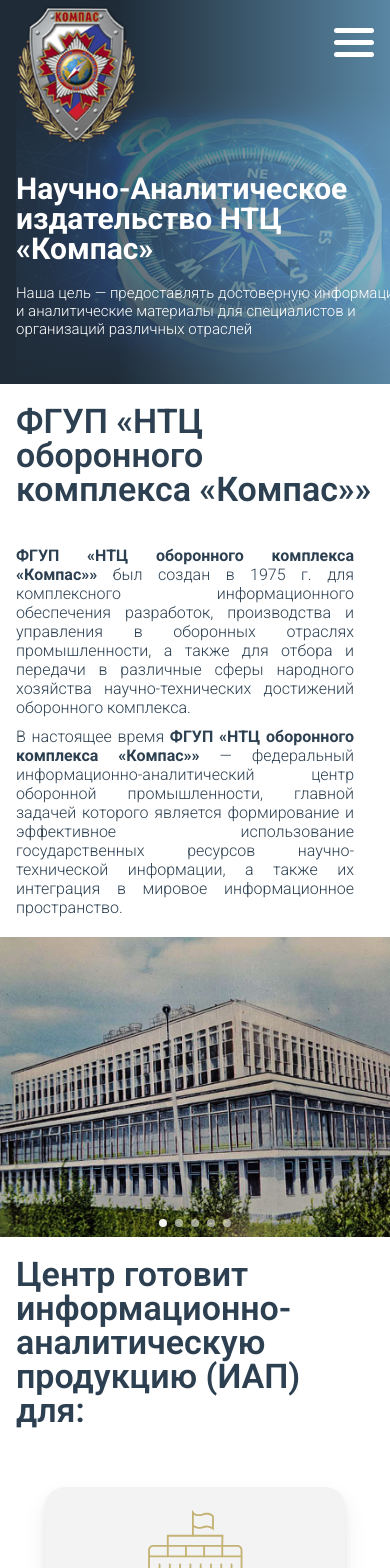
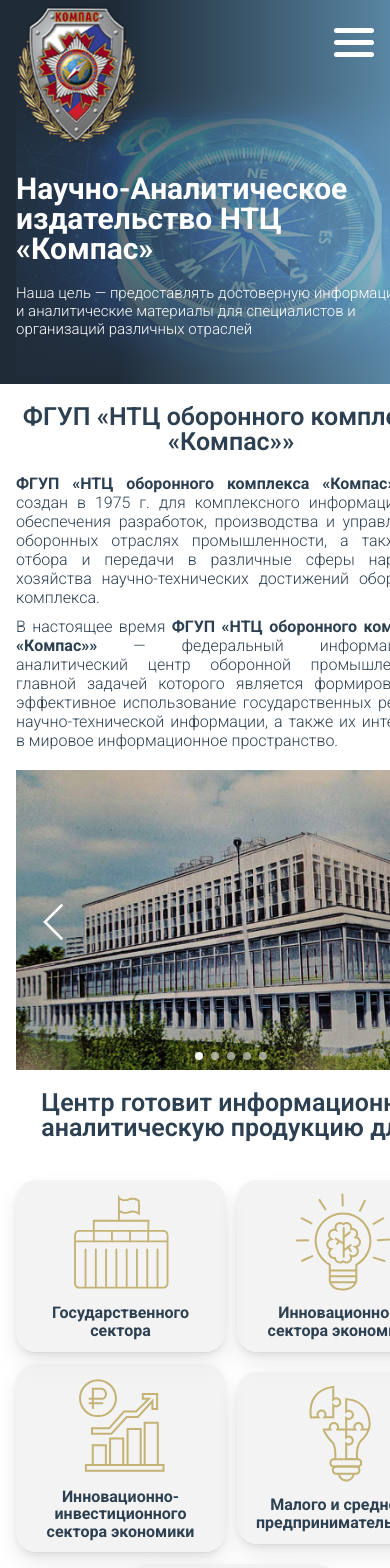
Before and after one commit to Alexandr-Prokhorenkov/ntb-publicjournals, an Angular app: page / in a window 390 px wide. Shown: the top 1568 px of the page. Built offline with nearby package versions, Linux system fonts and the light colour scheme.

Commit message:
адаптировал раздел о нас

```diff
--- a/src/app/components/about-page/about-page.component.html
+++ b/src/app/components/about-page/about-page.component.html
@@ -1,5 +1,4 @@
-<div class="padding">
-  <app-slider [slides]="sliderData" [enableAutoSlide]="false" [enableDrag]="false"></app-slider>
+<app-slider [slides]="sliderData" [enableAutoSlide]="false" [enableDrag]="false"></app-slider>
   <div class="container">
     <div class="about-page-wrapper">
       <div class="about-us-description">
@@ -39,7 +38,7 @@
       </div>
       <div class="our-analitics">
         <h3 class="our-description-title">
-          Центр готовит информационно-аналитическую продукцию (ИАП) для:
+          Центр готовит информационно-аналитическую продукцию для:
         </h3>
         <div class="our-analitics-cards">
           <div class="our-analitics-card">
@@ -179,4 +178,3 @@
       </div>
     </div>
   </div>
-</div>
--- a/src/app/components/about-page/about-page.component.scss
+++ b/src/app/components/about-page/about-page.component.scss
@@ -1,6 +1,7 @@
 .about-page-wrapper {
   display: flex;
   flex-direction: column;
+  width: fit-content;
   gap: 20px;
   margin-top: 20px;
   color: var(--primary-text-color);
@@ -26,6 +27,30 @@
   text-align: left;
 }
 
+.our-description-text {
+  padding-right: 10px;
+  padding-bottom: 10px;
+  font-weight: var(--font-weight-light);
+  font-size: 16px;
+  text-align: justify;
+  hyphens: auto;
+  overflow-wrap: break-word;
+  word-wrap: break-word;
+}
+
+@media (max-width: 480px) {
+  .our-description-title {
+    text-align: center;
+    padding-bottom: 0;
+    font-size: 25px;
+  }
+
+  .our-description-text {
+    text-align: justify;
+    padding-right: 0;
+  }
+}
+
 .text-block-description {
   display: flex;
   flex-direction: column;
@@ -40,17 +65,6 @@
 .about-us-description-block {
   display: flex;
   gap: 30px;
-}
-
-.our-description-text {
-  padding-right: 20px;
-  padding-bottom: 10px;
-  font-weight: var(--font-weight-light);
-  font-size: 16px;
-  text-align: justify;
-  hyphens: auto;
-  overflow-wrap: break-word;
-  word-wrap: break-word;
 }
 
 .description-image {
@@ -207,6 +221,7 @@
 .phone-text {
   font-weight: var(--font-weight-light);
   font-size: 16px;
+  width: 300px;
 }
 
 .contacts-info-wrapper {
@@ -235,3 +250,34 @@
   height: 300px;
   object-fit: cover;
 }
+
+@media (max-width: 480px) {
+  .our-analitics-cards {
+    gap: 12px;
+  }
+
+  .our-directions-cards-wrapper {
+    gap: 12px;
+  }
+
+  .our-analitics-card, .our-direction-card {
+    width: calc(50% - 6px);
+    height: auto;
+    padding: 12px;
+    gap: 8px;
+  }
+
+  .our-analitics-card .icon-wrapper {
+    width: 56px;
+    height: 56px;
+  }
+
+  .our-analitics-card-title {
+    font-size: 16px;
+    line-height: 1.1;
+  }
+
+  .our-analitics-card-text {
+    display: none;
+  }
+}
--- a/src/app/components/analytics-page/analytics-page.component.html
+++ b/src/app/components/analytics-page/analytics-page.component.html
@@ -1,3 +1,4 @@
+<div class="analitics-page">
 <app-slider [slides]="sliderData" [enableAutoSlide]="false" [enableDrag]="false"></app-slider>
 <div class="container">
   <div class="text-block">
@@ -18,3 +19,5 @@
   </div>
 </div>
 <router-outlet />
+
+</div>
--- a/src/app/components/analytics-page/analytics-page.component.scss
+++ b/src/app/components/analytics-page/analytics-page.component.scss
@@ -1,3 +1,7 @@
+.analitics-page {
+  height: 91vh;
+}
+
 .text-block {
   display: flex;
   flex-direction: column;
--- a/src/app/components/digests-page/digests-page.component.html
+++ b/src/app/components/digests-page/digests-page.component.html
@@ -1,3 +1,4 @@
+<div class="digests-page">
   <app-slider [slides]="sliderData" [enableAutoSlide]="false" [enableDrag]="false"></app-slider>
   <div class="container">
     <div class="text-block">
@@ -11,3 +12,4 @@
     </div>
   </div>
   <router-outlet />
+</div>
--- a/src/app/components/digests-page/digests-page.component.scss
+++ b/src/app/components/digests-page/digests-page.component.scss
@@ -1,3 +1,7 @@
+.digests-page {
+  height: 91vh;
+}
+
 .text-block {
   display: flex;
   flex-direction: column;
--- a/src/app/components/header/header-nav/header-nav.component.scss
+++ b/src/app/components/header/header-nav/header-nav.component.scss
@@ -88,7 +88,7 @@
   height: 5px;
   border-radius: 10px;
   background: currentcolor;
-  content: '';
+  content: "";
 }
 
 .burger-lines::before {
@@ -154,6 +154,9 @@
   font-size: 22px;
   line-height: 1;
   cursor: pointer;
+  outline: none !important;
+  box-shadow: none !important;
+  -webkit-tap-highlight-color: transparent;
 }
 
 .close-btn-icon {
--- a/src/app/shared/ui/photo-carousel/photo-carousel.component.html
+++ b/src/app/shared/ui/photo-carousel/photo-carousel.component.html
@@ -7,7 +7,6 @@
   [style.--transition]="transition()"
 >
   <div
-    class="viewport"
     class="viewport"
     (pointerdown)="onPointerDown($event)"
     (pointermove)="onPointerMove($event)"
--- a/src/app/shared/ui/photo-carousel/photo-carousel.component.scss
+++ b/src/app/shared/ui/photo-carousel/photo-carousel.component.scss
@@ -8,6 +8,10 @@
   height: 300px;
   outline: none;
   user-select: none;
+}
+
+@media (max-width: 480px) {
+  .carousel { width: 430px; }
 }
 
 .viewport {
--- a/src/app/shared/ui/photo-carousel/photo-carousel.component.ts
+++ b/src/app/shared/ui/photo-carousel/photo-carousel.component.ts
@@ -8,7 +8,7 @@
   computed,
   signal,
 } from '@angular/core';
-import { SvgIconComponent } from "../svg-icon/svg-icon.component";
+import { SvgIconComponent } from '../svg-icon/svg-icon.component';
 
 @Component({
   selector: 'app-photo-carousel',
@@ -19,34 +19,25 @@
   changeDetection: ChangeDetectionStrategy.OnPush,
 })
 export class PhotoCarouselComponent {
-  /** Список URL изображений */
   @Input({ required: true }) images: string[] = [];
 
-  /** Зациклить пролистывание */
   @Input() loop = true;
 
-  /** Высота области просмотра (любая CSS-величина) */
   @Input() viewportHeight = '360px';
 
-  /** Длительность анимации (мс) */
   @Input() animationMs = 400;
 
-  /** aria-label для региона карусели */
   @Input() ariaLabel = 'Фотогалерея';
 
-  /** Текущий индекс */
   readonly index = signal(0);
 
-  /** Можно ли листать влево/вправо (актуально при loop=false) */
   readonly canPrev: Signal<boolean> = computed(() => this.loop || this.index() > 0);
   readonly canNext: Signal<boolean> = computed(
     () => this.loop || this.index() < Math.max(0, this.images.length - 1),
   );
 
-  /** Сдвиг трека в процентах */
   readonly translateX: Signal<string> = computed(() => `translateX(-${this.index() * 100}%)`);
 
-  /** Инлайн-стиль длительности анимации */
   readonly transition: Signal<string> = computed(() => `transform ${this.animationMs}ms ease`);
 
   next(): void {
@@ -74,7 +65,6 @@
     this.index.set(clamped);
   }
 
-  // Управление с клавиатуры
   @HostListener('keydown', ['$event'])
   onKeydown(ev: KeyboardEvent): void {
     if (ev.key === 'ArrowRight') {
@@ -96,8 +86,10 @@
   }
 
   onPointerMove(e: PointerEvent) {
+    void e;
     if (!this.dragging || this.dragStartX === null) return;
   }
+
   onPointerUp(e: PointerEvent) {
     if (!this.dragging || this.dragStartX === null) return;
     const dx = e.clientX - this.dragStartX;
--- a/src/app/shared/ui/slider/ui/slider.component.scss
+++ b/src/app/shared/ui/slider/ui/slider.component.scss
@@ -32,6 +32,12 @@
   background-size: contain;
   background-repeat: no-repeat;
   background-blend-mode: multiply;
+}
+
+@media (min-width: 1920px) {
+  .main-slider .slide {
+    background-position: 35% 70%;
+  }
 }
 
 @media (width <= 1536px) {
@@ -75,7 +81,7 @@
     position: absolute;
     z-index: 0;
     background: linear-gradient(90deg, rgb(0 0 0 / 35%), rgb(0 0 0 / 0%));
-    content: '';
+    content: "";
     inset: 0;
     pointer-events: none;
   }
```
Lines whose indentation alone changed are shown as unchanged.
